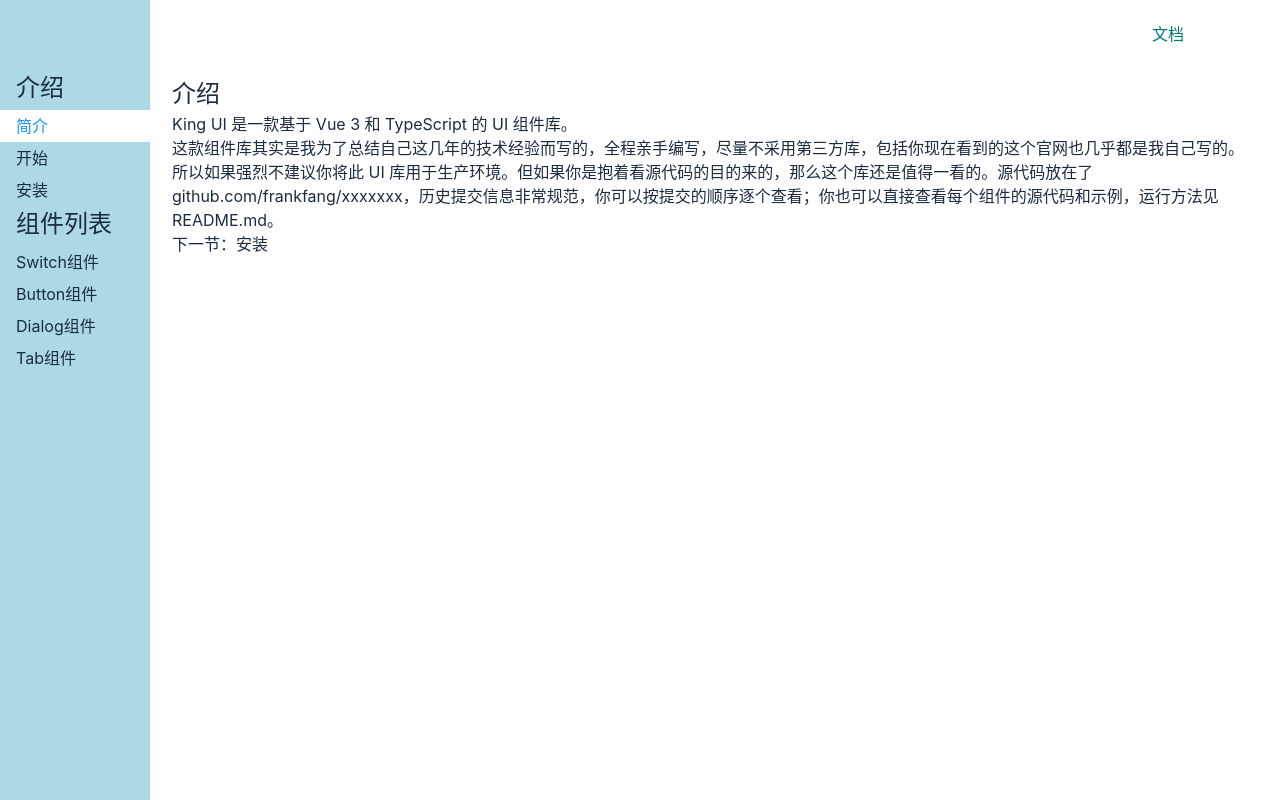
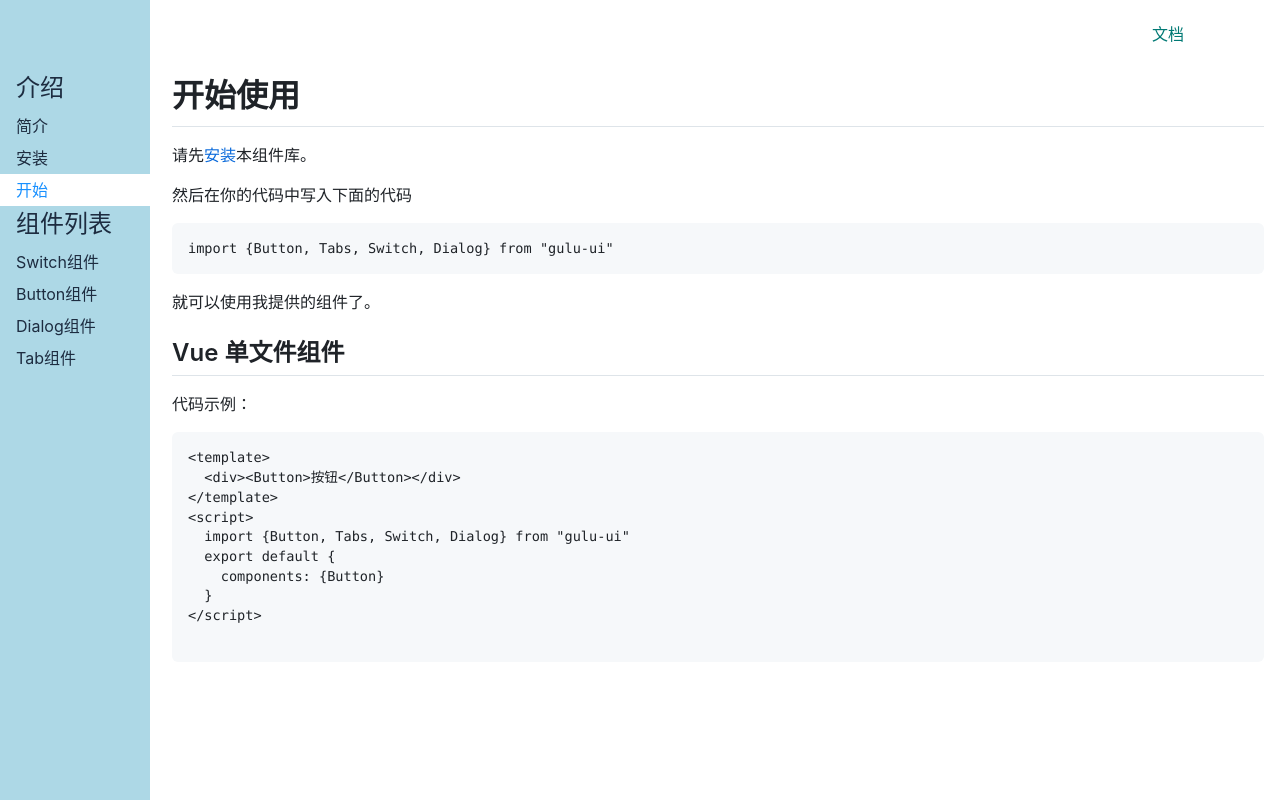
Before and after one commit to LLLXXzz/UI, a Vue app: page /#/doc/get-start in a window 1280 px wide. Before the commit this address led to /#/doc/intro. Built offline with nearby package versions, Linux system fonts and the light colour scheme.

Commit message:
更新SwitchDemo

```diff
--- a/package.json
+++ b/package.json
@@ -6,12 +6,13 @@
     "build": "vite build"
   },
   "dependencies": {
+    "github-markdown-css": "^5.0.0",
     "vue": "^3.0.0-rc.1",
     "vue-router": "4"
   },
   "devDependencies": {
+    "@vue/compiler-sfc": "^3.0.0-rc.1",
     "sass": "1.26.10",
-    "@vue/compiler-sfc": "^3.0.0-rc.1",
     "vite": "^1.0.0-rc.1"
   }
 }
--- a/src/components/SwitchDemo.vue
+++ b/src/components/SwitchDemo.vue
@@ -6,20 +6,71 @@
     <!-- @input用来接收子组件数据的事件，名字可自定义 -->
     <!-- <Switch :value="y" @update:value="y = $event" /> -->
     <!-- 使用v-model实现value自动监听（双向绑定） -->
-    <Switch v-model:value="y" />
-
-    <p>{{ y }}</p>
+    <h1>Switch 组件示例</h1>
+    <div class="demo">
+      <h2>常规用法</h2>
+      <div class="demo-component">
+        <Switch v-model:value="y" />
+      </div>
+      <div class="demo-actions">
+        <Button>查看代码</Button>
+      </div>
+      <div class="demo-code">
+        <pre>&lt;Switch v-model:value="bool" /&gt;</pre>
+      </div>
+    </div>
+    <div class="demo">
+      <h2>支持disabled</h2>
+      <div class="demo-component">
+        <Switch v-model:value="bool" disabled />
+      </div>
+      <div class="demo-actions">
+        <Button>查看代码</Button>
+      </div>
+      <div class="demo-code">
+        <pre>&lt;Switch v-model:value="bool" disabled /&gt;</pre>
+      </div>
+    </div>
   </div>
 </template>
 <script lang='ts'>
 import { ref } from "vue";
 import Switch from "../lib/switch.vue";
+import Button from "../lib/button.vue";
 export default {
   setup() {
     //ref相当于一个盒子 .value取里面的值
     const y = ref(false);
     return { y };
   },
-  components: { Switch },
+  components: { Switch, Button },
 };
 </script>
+<style lang='scss' scoped>
+$border-color: #d9d9d9;
+.demo {
+  border: 1px solid $border-color;
+  margin: 16px 0 32px;
+  > h2 {
+    font-size: 20px;
+    padding: 8px 16px;
+    border-bottom: 1px solid $border-color;
+  }
+  &-component {
+    padding: 16px;
+  }
+  &-actions {
+    padding: 8px 16px;
+    border-top: 1px dashed $border-color;
+  }
+  &-code {
+    padding: 8px 16px;
+    border-top: 1px dashed $border-color;
+    > pre {
+      line-height: 1.1;
+      font-family: Consolas "Courier New", Courier, monospace;
+      margin: 0;
+    }
+  }
+}
+</style>
--- a/src/main.ts
+++ b/src/main.ts
@@ -3,6 +3,7 @@
 import { createApp } from 'vue'
 import { router } from './router'
 import App from './App.vue'
+import 'github-markdown-css'
 
 const app = createApp(App)
 app.use(router)
--- a/src/view/Doc.vue
+++ b/src/view/Doc.vue
@@ -9,10 +9,10 @@
             <router-link to="/doc/intro">简介</router-link>
           </li>
           <li>
-            <router-link to="/doc/get-start">开始</router-link>
+            <router-link to="/doc/install">安装</router-link>
           </li>
           <li>
-            <router-link to="/doc/install">安装</router-link>
+            <router-link to="/doc/get-start">开始</router-link>
           </li>
         </ol>
         <h2>组件列表</h2>
--- a/src/view/Install.vue
+++ b/src/view/Install.vue
@@ -1,10 +1,10 @@
 <template>
-  <article>
+  <article class="markdown-body">
     <h1>安装</h1>
     <p>打开终端运行下列命令：</p>
-    <pre><code>npm install king-ui</code></pre>
+    <pre><code>npm install gulu-ui</code></pre>
     <p>或</p>
-    <pre><code>yarn add king-ui</code></pre>
+    <pre><code>yarn add gulu-ui</code></pre>
 
     <p>下一节：<a href="#/doc/get-started">开始使用</a></p>
   </article>
--- a/src/view/Intro.vue
+++ b/src/view/Intro.vue
@@ -1,9 +1,9 @@
 <template>
-  <article>
+  <article class="markdown-body">
     <h1>介绍</h1>
-    <p>King UI 是一款基于 Vue 3 和 TypeScript 的 UI 组件库。</p>
+    <p>GuLu UI 是一款基于 Vue 3 和 TypeScript 的 UI 组件库。</p>
     <p>
-      这款组件库其实是我为了总结自己这几年的技术经验而写的，全程亲手编写，尽量不采用第三方库，包括你现在看到的这个官网也几乎都是我自己写的。
+      这款组件库其实是用我自学前端这段时间以来学到的一些知识而写的，全程亲手编写，尽量不采用第三方库，包括你现在看到的这个官网也几乎都是我自己写的。
     </p>
     <p>
       所以如果强烈不建议你将此 UI
--- a/src/view/getStart.vue
+++ b/src/view/getStart.vue
@@ -1,10 +1,10 @@
 <template>
-  <article>
+  <article class="markdown-body">
     <h1>开始使用</h1>
 
     <p>请先<a href="#/doc/install">安装</a>本组件库。</p>
     <p>然后在你的代码中写入下面的代码</p>
-    <pre><code>import {Button, Tabs, Switch, Dialog} from "king-ui"</code></pre>
+    <pre><code>import {Button, Tabs, Switch, Dialog} from "gulu-ui"</code></pre>
     就可以使用我提供的组件了。
 
     <h2>Vue 单文件组件</h2>
@@ -13,7 +13,7 @@
   &lt;div&gt;&lt;Button&gt;按钮&lt;/Button&gt;&lt;/div&gt;
 &lt;/template&gt;
 &lt;script&gt;
-  import {Button, Tabs, Switch, Dialog} from "king-ui"
+  import {Button, Tabs, Switch, Dialog} from "gulu-ui"
   export default {
     components: {Button}
   }
```
Also changed, not shown: 1 other file (tests, documents, lock files or other folders).
